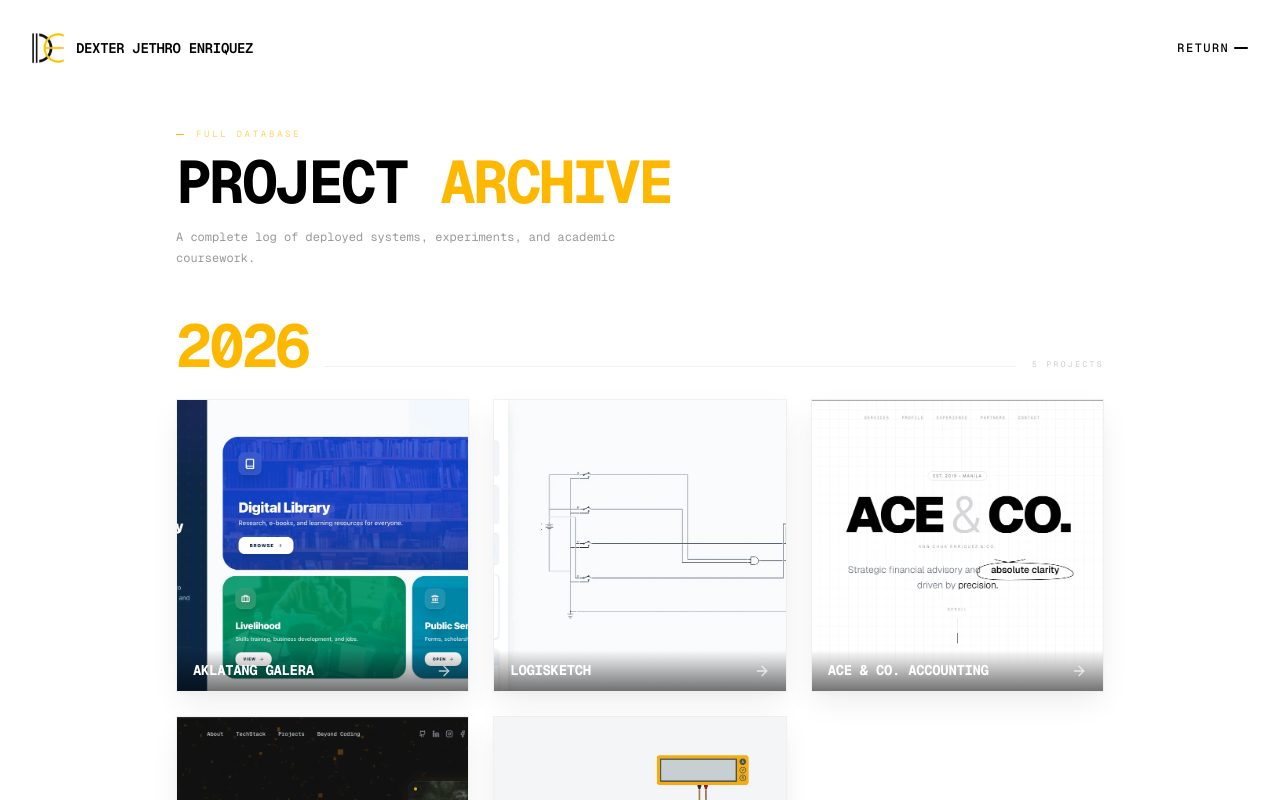
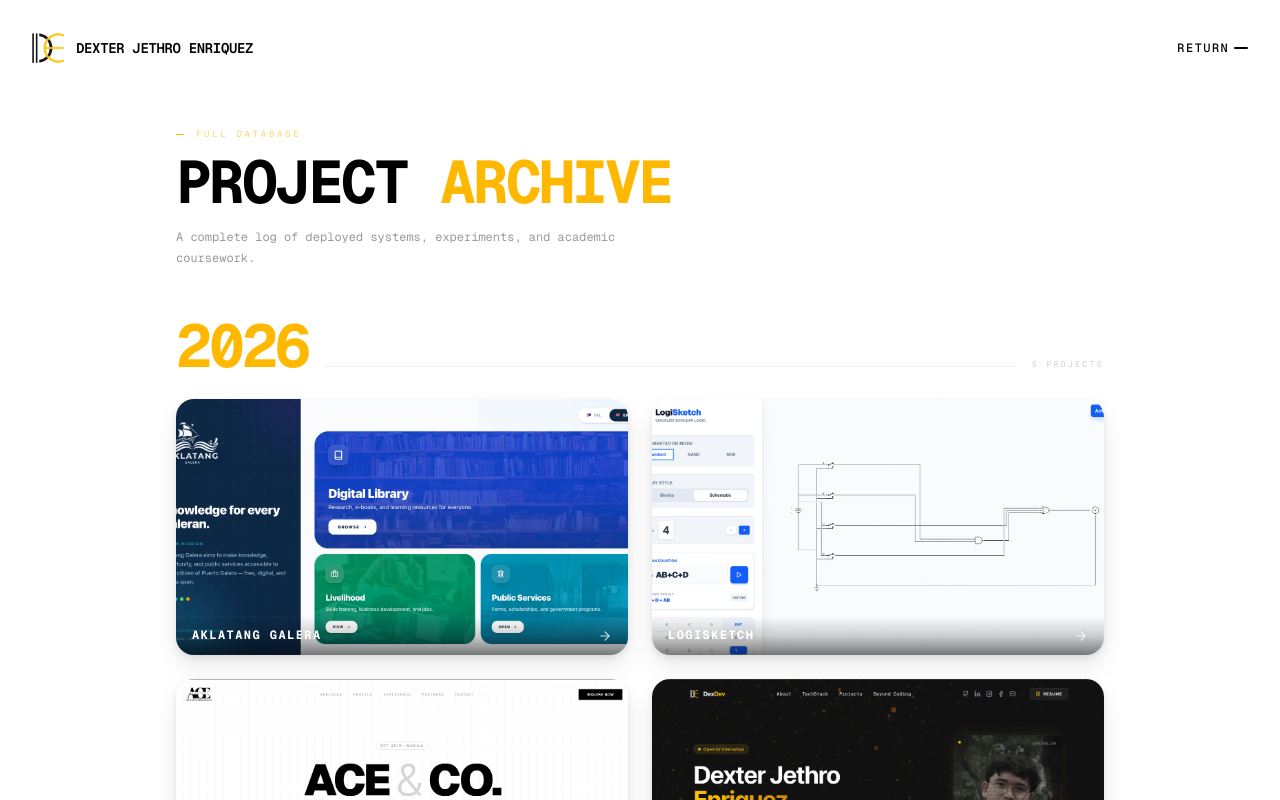
Before and after one commit to RokiTheWise/enriquez-portfolio-v2, a Next.js app: page /archive in a window 1280 px wide. Shown: the top 800 px of the page. Built offline with nearby package versions, Linux system fonts and the light colour scheme.

Commit message:
feat(archive): 2-col grid, bottom scrim, Apple card shadow with rounded corners

```diff
--- a/app/archive/page.tsx
+++ b/app/archive/page.tsx
@@ -219,32 +219,35 @@ function ArchiveCard({
       initial={{ opacity: 0, y: 16 }}
       animate={{ opacity: 1, y: 0 }}
       transition={{ duration: 0.4, delay: idx * 0.06 }}
-      className="aspect-square"
+      className="h-64"
     >
       <div
         onClick={onClick}
         onMouseEnter={() => setHovered(true)}
         onMouseLeave={() => setHovered(false)}
-        className="relative w-full h-full cursor-pointer flex flex-col justify-end overflow-hidden"
+        className="relative w-full h-full cursor-pointer overflow-hidden"
         style={{
+          borderRadius: "18px",
           boxShadow: hovered
-            ? "0 4px 6px -1px rgba(0,0,0,0.02), 0 20px 40px -4px rgba(0,0,0,0.12)"
-            : "0 4px 6px -1px rgba(0,0,0,0.02), 0 12px 30px -4px rgba(0,0,0,0.08)",
-          border: hovered
-            ? `1px solid ${entry.accentColor}60`
-            : "1px solid rgba(0,0,0,0.06)",
-          transition: "border-color 0.25s ease, box-shadow 0.25s ease",
+            ? "0 2px 4px rgba(0,0,0,0.04), 0 8px 16px rgba(0,0,0,0.08), 0 24px 48px rgba(0,0,0,0.10)"
+            : "0 2px 4px rgba(0,0,0,0.04), 0 4px 8px rgba(0,0,0,0.06), 0 12px 24px rgba(0,0,0,0.08)",
+          transition: "box-shadow 0.3s ease, transform 0.3s ease",
+          transform: hovered ? "translateY(-2px)" : "translateY(0)",
         }}
       >
-        {/* Image or accent placeholder filling the top */}
+        {/* Image or accent placeholder */}
         {entry.image ? (
           // eslint-disable-next-line @next/next/no-img-element
           <img
             src={entry.image}
             alt={`${entry.project} screenshot`}
-            width={400}
-            height={400}
+            width={800}
+            height={256}
             className="absolute inset-0 w-full h-full object-cover"
+            style={{
+              transform: hovered ? "scale(1.03)" : "scale(1)",
+              transition: "transform 0.4s ease",
+            }}
           />
         ) : (
           <div
@@ -253,24 +256,24 @@ function ArchiveCard({
           />
         )}
 
-        {/* Bottom label bar */}
+        {/* Bottom scrim + label */}
         <div
-          className="relative z-10 flex items-end justify-between px-4 py-3"
+          className="absolute bottom-0 left-0 right-0 flex items-end justify-between px-4 py-3 z-10"
           style={{
             background: entry.image
-              ? "linear-gradient(to top, rgba(0,0,0,0.55) 0%, transparent 100%)"
+              ? "linear-gradient(to top, rgba(0,0,0,0.52) 0%, rgba(0,0,0,0.18) 50%, transparent 100%)"
               : undefined,
           }}
         >
           <h3
-            className="font-mono text-sm font-bold tracking-tight uppercase leading-tight"
+            className="font-mono text-xs font-bold tracking-[0.12em] uppercase leading-tight"
             style={{ color: entry.image ? "#fff" : "#000" }}
           >
             {entry.project}
           </h3>
           <ArrowRight
-            size={16}
-            style={{ color: entry.image ? "#fff" : "#000", opacity: 0.7, flexShrink: 0 }}
+            size={14}
+            style={{ color: entry.image ? "#fff" : "#000", opacity: 0.8, flexShrink: 0 }}
           />
         </div>
       </div>
@@ -477,7 +480,7 @@ export default function ArchivePage() {
           {groupByYear(ARCHIVE).map(({ year, entries }, groupIdx) => (
             <div key={year}>
               <YearGroupHeader year={year} count={entries.length} groupIdx={groupIdx} />
-              <div className="grid grid-cols-1 md:grid-cols-2 lg:grid-cols-3 gap-6 pt-2">
+              <div className="grid grid-cols-1 md:grid-cols-2 gap-6 pt-2">
                 {entries.map((entry, idx) => (
                   <ArchiveCard
                     key={entry.index}
```
